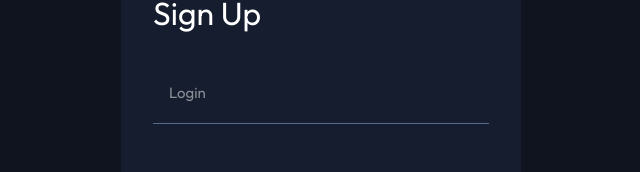
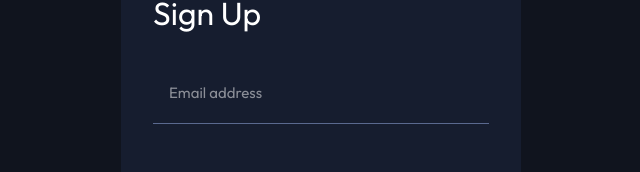
Before and after one commit to ggnika1337/React-15, a React (Vite) app: page /register in a window 1280 px wide. Shown: the part 272-444 px from the top of the page, without its empty margins (319-959 px from the left). Built offline with nearby package versions, Linux system fonts and the light colour scheme.

Commit message:
Feat: hookform+yup w/validations (without error messages)

```diff
--- a/package.json
+++ b/package.json
@@ -10,11 +10,14 @@
     "preview": "vite preview"
   },
   "dependencies": {
+    "@hookform/resolvers": "^5.2.2",
     "@tailwindcss/vite": "^4.2.2",
     "react": "^19.2.4",
     "react-dom": "^19.2.4",
+    "react-hook-form": "^7.72.0",
     "react-router-dom": "^7.13.1",
-    "tailwindcss": "^4.2.2"
+    "tailwindcss": "^4.2.2",
+    "yup": "^1.7.1"
   },
   "devDependencies": {
     "@eslint/js": "^9.39.4",
--- a/src/App.jsx
+++ b/src/App.jsx
@@ -11,7 +11,6 @@ function App() {
         <Routes>
           <Route path="/" element={<Login />} />
           <Route path="/register" element={<Register />} />
-
           <Route path="/browse" element={<Website />} />
           <Route
             path="*"
--- a/src/Pages/User/Login.jsx
+++ b/src/Pages/User/Login.jsx
@@ -1,27 +1,54 @@
 import React, { useState } from "react";
 import Film from "../../assets/Images/FilmEmoji.svg";
 import { Link } from "react-router-dom";
+import { useForm } from "react-hook-form";
+import { yupResolver } from "@hookform/resolvers/yup";
+import * as yup from "yup";
 
 function Login() {
   const [ErrorLogin, setErrorLogin] = useState(false);
   const [ErrorPassword, setErrorPassword] = useState(false);
+
+  //
+
+  const {
+    register,
+    handleSubmit,
+    formState: { errors },
+  } = useForm({
+    resolver: yupResolver(schema),
+  });
+
+  const schema = yup.object().shape({
+    login: yup.string().email().required(),
+    password: yup.string().required().min(8).max(20),
+  });
+
+  const onSubmit = (data) => {
+    console.log(data);
+  };
   return (
     <>
       <div className="flex flex-col self-center justify-self-center gap-[82px] pt-[90px] text-[15px] font-[400] whitespace-nowrap items-center">
         <img src={Film} className="w-[32px] h-[25px]" />
-        <div className="bg-[#161D2F] rounded-[20px] p-[32px] gap-[40px] flex flex-col">
+        <form
+          onSubmit={handleSubmit(onSubmit)}
+          className="bg-[#161D2F] rounded-[20px] p-[32px] gap-[40px] flex flex-col"
+        >
           <h1 className="text-[32px] text-white">Login</h1>
           <input
             type="text"
             name="login"
             className="cursor-pointer text-white h-[47px] focus:outline-none px-[16px] pb-[16px] border-t-0 border-l-0 border-r-0 border-1 border-b-[#5A698F]"
-            placeholder="Login"
+            placeholder="Email address"
+            {...register("login")}
           />
           <input
-            type="text"
+            type="password"
             name="password"
             className="cursor-pointer text-white h-[47px] focus:outline-none px-[16px] pb-[16px] border-t-0 border-l-0 border-r-0 border-1 border-b-[#5A698F]"
             placeholder="Password"
+            {...register("password")}
           />
           <button className="bg-white border-none text-[#161D2F] rounded-[6px] h-[48px] min-w-[336px] cursor-pointer">
             Login to your account
@@ -32,7 +59,7 @@ function Login() {
               <Link to={"/register"}>Sign Up</Link>
             </button>
           </div>
-        </div>
+        </form>
       </div>
     </>
   );
--- a/src/Pages/User/Register.jsx
+++ b/src/Pages/User/Register.jsx
@@ -1,16 +1,40 @@
 import React, { useState } from "react";
 import Film from "../../assets/Images/FilmEmoji.svg";
 import { Link } from "react-router-dom";
+import { useForm } from "react-hook-form";
+import { yupResolver } from "@hookform/resolvers/yup";
+import * as yup from "yup";
 
 function Register() {
   const [ErrorLogin, setErrorLogin] = useState(false);
   const [ErrorPassword, setErrorPassword] = useState(false);
   const [RepeatError, setRepeatError] = useState(false);
+
+  const schema = yup.object().shape({
+    login: yup.string().email().required(),
+    password: yup.string().required().min(2).max(20),
+    repeatPassword: yup
+      .string()
+      .oneOf([yup.ref("password")], null)
+      .required(),
+  });
+
+  const { register, handleSubmit } = useForm({
+    resolver: yupResolver(schema),
+  });
+
+  const onSubmit = (data) => {
+    console.log(data);
+  };
+
   return (
     <>
       <div className="flex flex-col self-center justify-self-center gap-[82px] pt-[90px] text-[15px] font-[400] whitespace-nowrap items-center">
         <img src={Film} className="w-[32px] h-[25px]" />
-        <div className="bg-[#161D2F] rounded-[20px] p-[32px] gap-[40px] flex flex-col">
+        <form
+          onSubmit={handleSubmit(onSubmit)}
+          className="bg-[#161D2F] rounded-[20px] p-[32px] gap-[40px] flex flex-col"
+        >
           <h1 className="text-[32px] text-white">Sign Up</h1>
           <input
             type="text"
@@ -21,19 +45,22 @@ function Register() {
             //     ? "1px solid #FC4747"
             //     : "1px solid #FFFFFF",
             // }}
-            placeholder="Login"
+            placeholder="Email address"
+            {...register("login")}
           />
           <input
-            type="text"
+            type="password"
             name="password"
             className="cursor-pointer text-white h-[47px] focus:outline-none border-t-0 border-l-0 border-r-0 border-1 border-b-[#5A698F] px-[16px] pb-[16px]"
             placeholder="Password"
+            {...register("password")}
           />
           <input
-            type="text"
+            type="password"
             name="password"
             className="cursor-pointer text-white h-[47px] focus:outline-none px-[16px] pb-[16px] border-t-0 border-l-0 border-r-0 border-1 border-b-[#5A698F]"
             placeholder="Repeat password"
+            {...register("repeatPassword")}
           />
           <button className="bg-white border-none text-[#161D2F] rounded-[6px] h-[48px] min-w-[336px] cursor-pointer">
             Login to your account
@@ -44,7 +71,7 @@ function Register() {
               <Link to={"/"}>Login</Link>
             </button>
           </div>
-        </div>
+        </form>
       </div>
     </>
   );
```
Also changed, not shown: src/components/__organisms/Browse/TVShows.jsx (line endings or trailing spaces), 1 other file (tests, documents, lock files or other folders).
